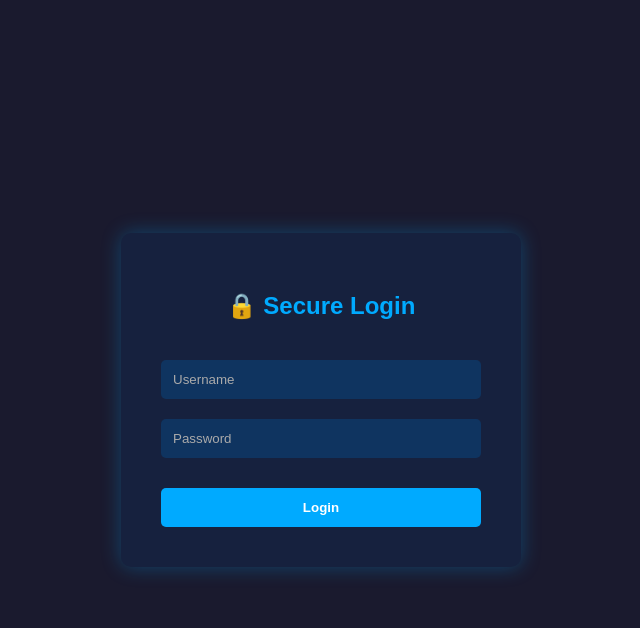
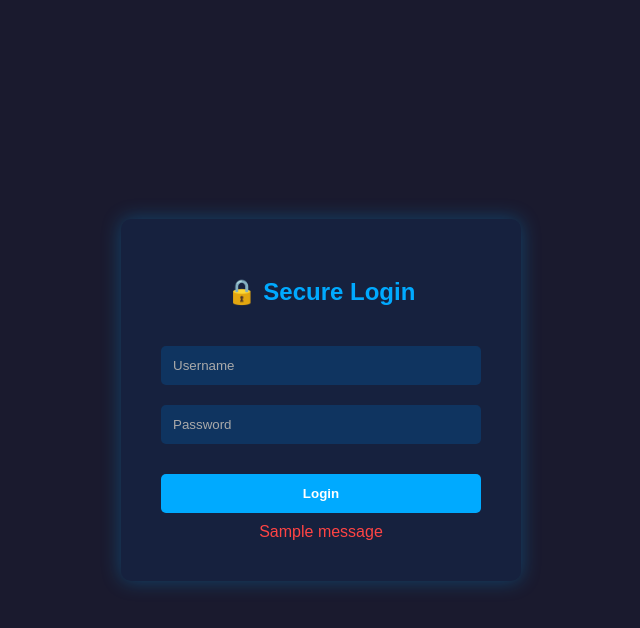
Before and after one commit to Saladze1/SystemMonitoring, a Flask app: page /login in a window 1280 px wide. Shown: the top 628 px of the page, without its empty margins (319-959 px from the left). Run offline with Flask 3, Linux system fonts and the light colour scheme; one stand-in notice (Sample message) is shown.

Commit message:
Update login.html

```diff
--- a/templates/login.html
+++ b/templates/login.html
@@ -67,9 +67,13 @@
             <input type="password" name="password" placeholder="Password" required>
             <button type="submit">Login</button>
         </form>
-        {% if error %}
-            <div class="error">{{ error }}</div>
-        {% endif %}
+             {% with messages = get_flashed_messages(with_categories=true) %}
+            {% if messages %}
+                {% for category, message in messages %}
+                    <div class="error">{{ message }}</div>
+                {% endfor %}
+            {% endif %}
+        {% endwith %}
     </div>
 </body>
 </html>
```
